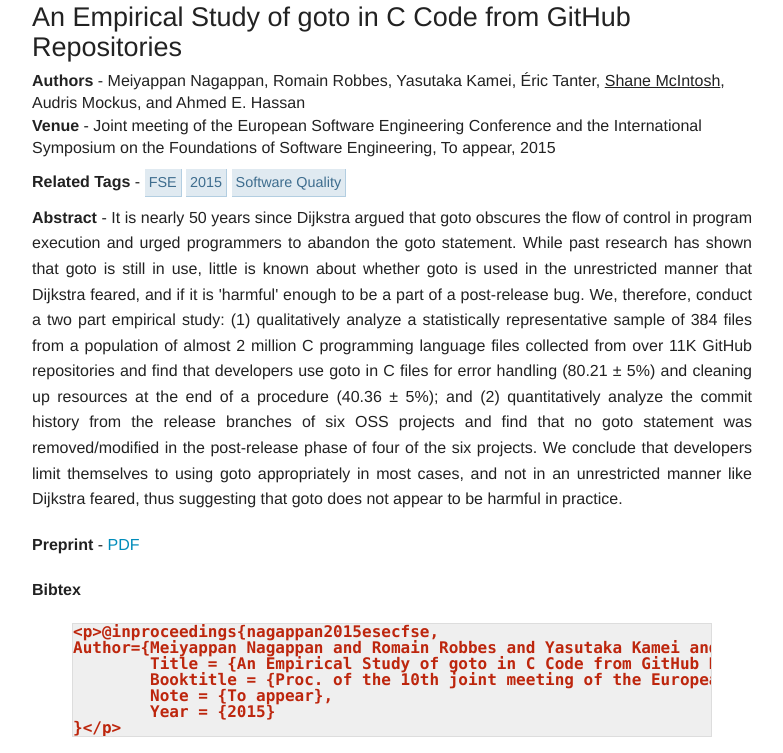
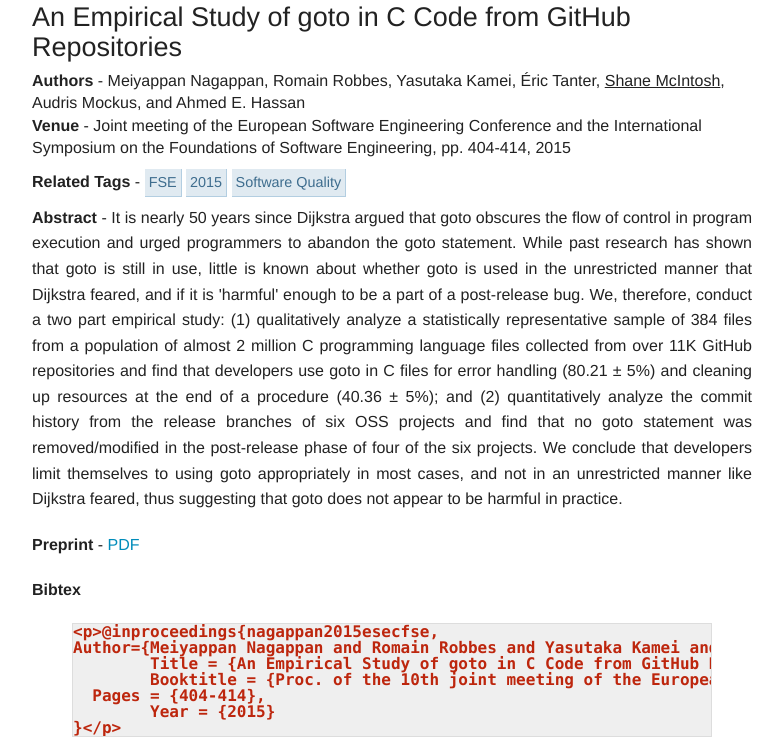
Before and after one commit to smcintosh/smcintosh.github.io, a Jekyll site: the page built from _posts/2015-09-02-an-empirical-study-of-goto-in-c-code-from-github-repositories.markdown, in a window 1280 px wide, cut to the strip 100-853 px from the top of the page. Shown: the whole strip, without its empty margins (123-906 px from the left). Built offline with Jekyll 4.4.1, drawn with Linux system fonts in a browser that asks for light colours; Markdown is read by kramdown in place of the engine named in the settings.

Commit message:
Add page numbers for ESEC/FSE paper

```diff
--- a/_posts/2015-09-02-an-empirical-study-of-goto-in-c-code-from-github-repositories.markdown
+++ b/_posts/2015-09-02-an-empirical-study-of-goto-in-c-code-from-github-repositories.markdown
@@ -8,7 +8,7 @@ tags: ["software-quality"]
 venue: Joint meeting of the European Software Engineering Conference and the International Symposium on the Foundations of Software Engineering
 vtag: FSE
 pubyear: 2015
-pages: To appear
+pages: pp. 404-414
 preprint: "http://www.se.rit.edu/~mei/publications/publications/FSE2015-Nagappan.pdf"
 acceptance: "74/291 (25%)"
 abstract: "It is nearly 50 years since Dijkstra argued that goto obscures the flow of control in program execution and urged programmers to abandon the goto statement. While past research has shown that goto is still in use, little is known about whether goto is used in the unrestricted manner that Dijkstra feared, and if it is 'harmful' enough to be a part of a post-release bug. We, therefore, conduct a two part empirical study: (1) qualitatively analyze a statistically representative sample of 384 files from a population of almost 2 million C programming language files collected from over 11K GitHub repositories and find that developers use goto in C files for error handling (80.21 ± 5%) and cleaning up resources at the end of a procedure (40.36 ± 5%); and (2) quantitatively analyze the commit history from the release branches of six OSS projects and find that no goto statement was removed/modified in the post-release phase of four of the six projects. We conclude that developers limit themselves to using goto appropriately in most cases, and not in an unrestricted manner like Dijkstra feared, thus suggesting that goto does not appear to be harmful in practice."
@@ -17,6 +17,6 @@ abstract: "It is nearly 50 years since Dijkstra argued that goto obscures the fl
 Author={Meiyappan Nagappan and Romain Robbes and Yasutaka Kamei and \'{E}ric Tanter and Shane McIntosh and Audris Mockus and Ahmed E. Hassan},
 	Title = {An Empirical Study of goto in C Code from GitHub Repositories},
 	Booktitle = {Proc. of the 10th joint meeting of the European Software Engineering Conference and the Int'l Symposium on the Foundations of Software Engineering (ESEC/FSE)},
-	Note = {To appear},
+  Pages = {404-414},
 	Year = {2015}
 }
```
